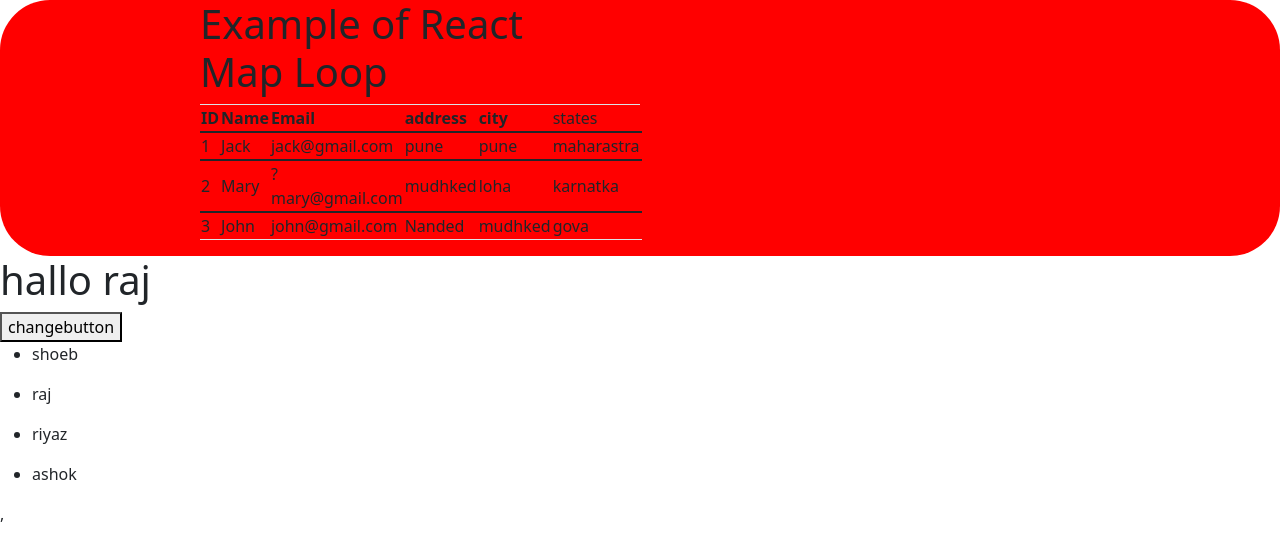
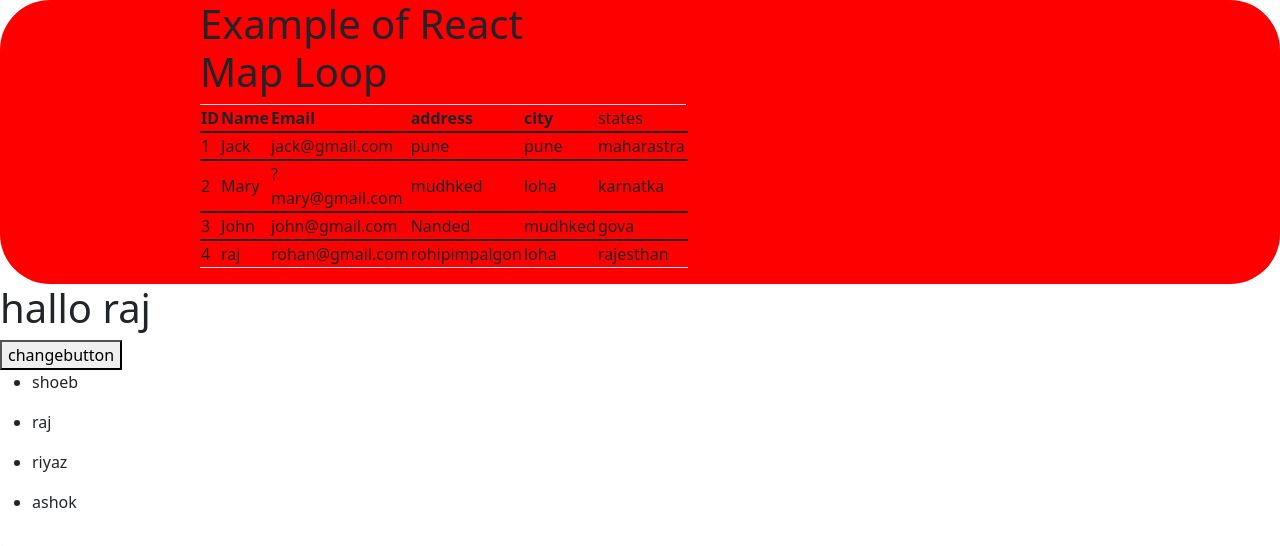
Before and after one commit to JadhavRajendra/React-Practice, a React (Create React App) app: page / in a window 1280 px wide. Shown: the top 546 px of the page. Built offline with nearby package versions, Linux system fonts and the light colour scheme.

Commit message:
Update Functiontableexzample.jsx

```diff
--- a/src/FunctionalComponent/Functiontableexzample.jsx
+++ b/src/FunctionalComponent/Functiontableexzample.jsx
@@ -30,6 +30,14 @@ function Functiontableexzample () {
                 states:'gova'
 
               },
+              {
+                id:4,
+                name:'raj',
+                email:'rohan@gmail.com',
+                address:'rohipimpalgon',
+                city:'loha',
+                states:'rajesthan'
+              }
           ];
 
   return (
```
